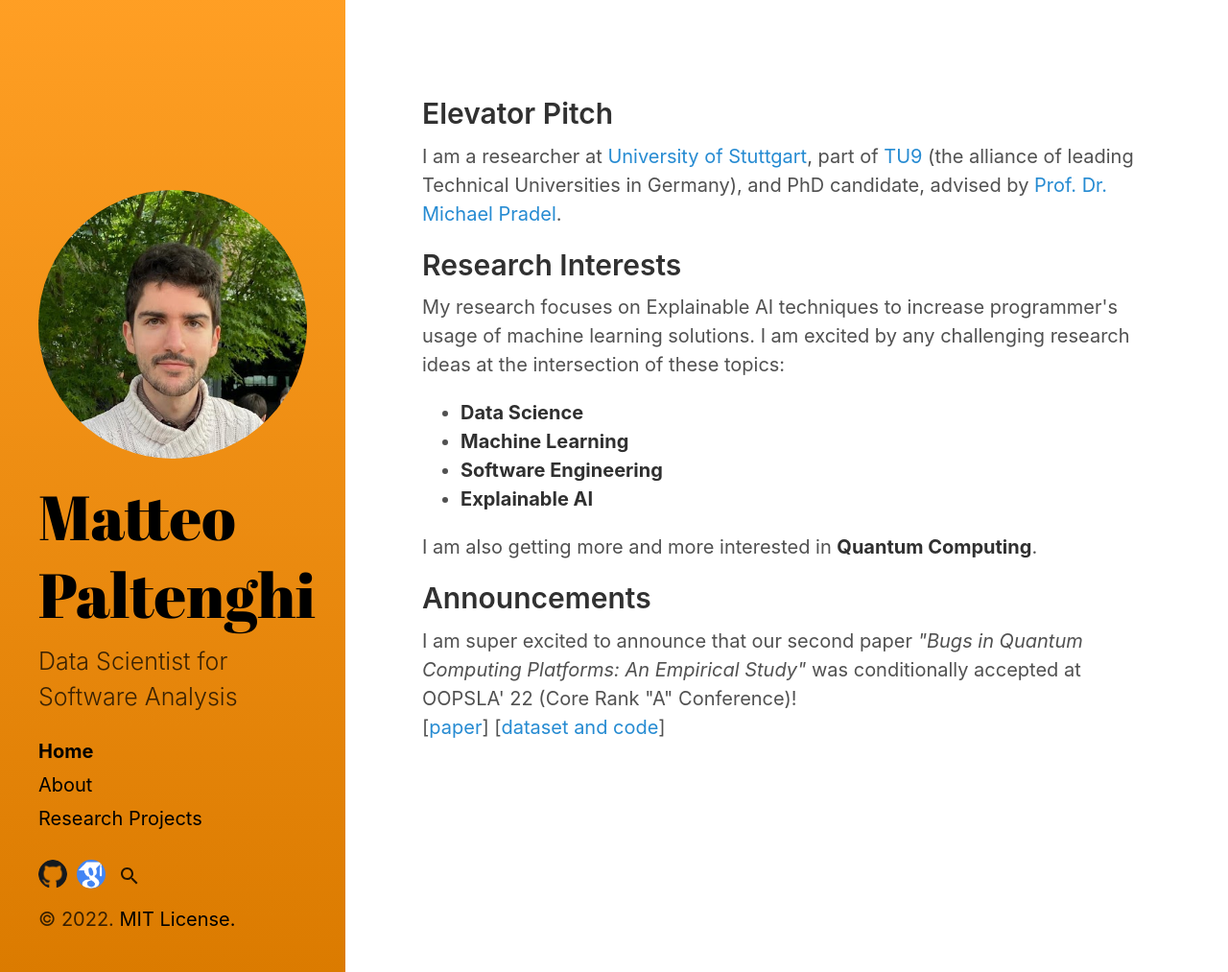
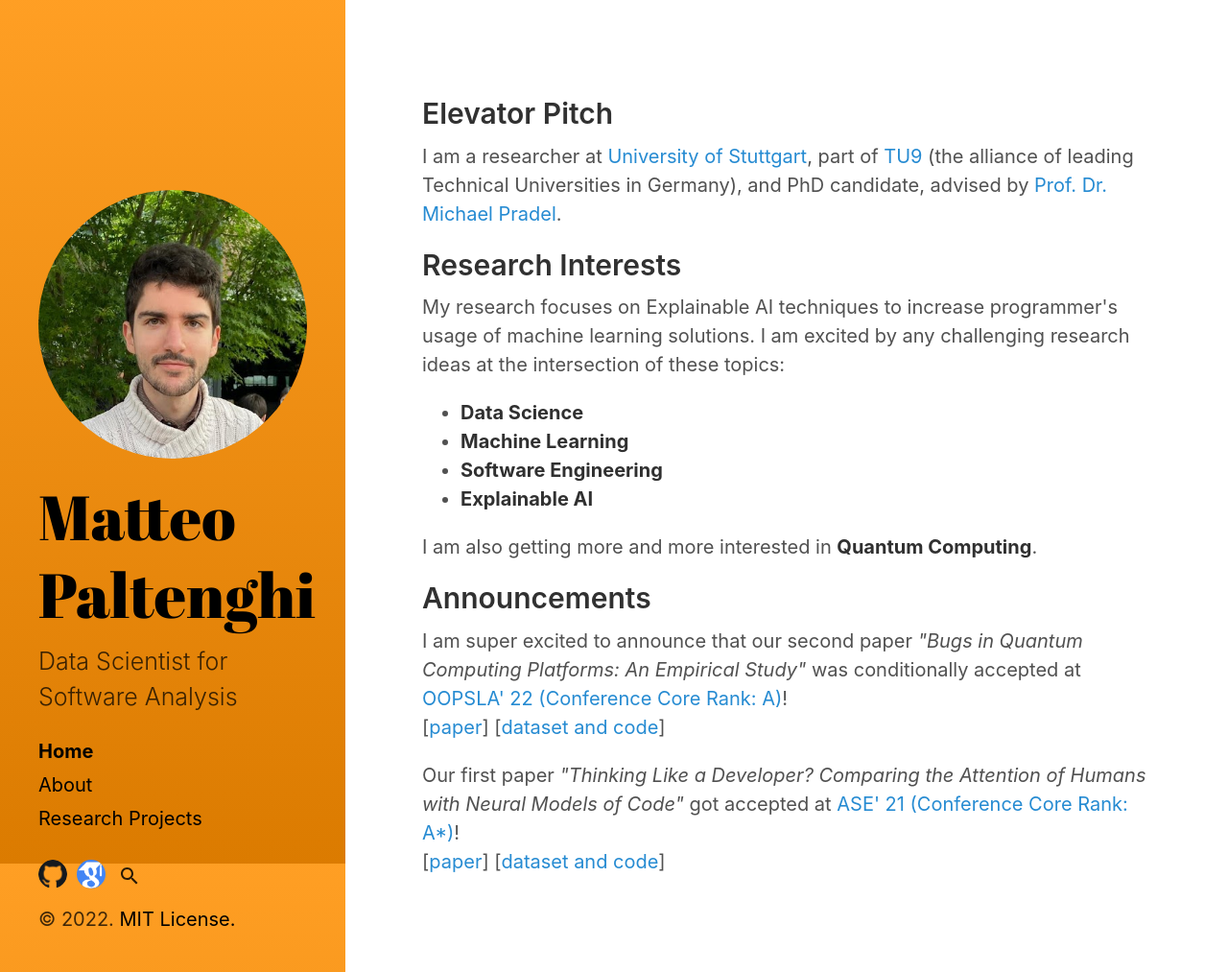
Before and after one commit to MattePalte/mattepalte.github.io, a Jekyll site: the page built from index.html, in a window 1280 px wide and 1013 px high. Shown: the whole window at 96% size. Built offline with Jekyll 4.4.1, drawn with Linux system fonts in a browser that asks for light colours.

Commit message:
bot ase and oopsla on homepage

```diff
--- a/index.html
+++ b/index.html
@@ -25,6 +25,9 @@ title: Home
 </p>
 
 <h2>Announcements</h2>
-<p>I am super excited to announce that our second paper <i>"Bugs in Quantum Computing Platforms: An Empirical Study"</i> was conditionally accepted at OOPSLA' 22 (Core Rank "A" Conference)!<br>
+<p>I am super excited to announce that our second paper <i>"Bugs in Quantum Computing Platforms: An Empirical Study"</i> was conditionally accepted at <a href="https://2022.splashcon.org/track/splash-2022-oopsla">OOPSLA' 22 (Conference Core Rank: A)</a>!<br>
 [<a href="https://arxiv.org/abs/2110.14560">paper</a>]
 [<a href="https://github.com/MattePalte/Bugs-Quantum-Computing-Platforms/">dataset and code</a>]
+<p>Our first paper <i>"Thinking Like a Developer? Comparing the Attention of Humans with Neural Models of Code"</i> got accepted at <a href="https://conf.researchr.org/track/ase-2021/ase-2021-papers">ASE' 21 (Conference Core Rank: A*)</a>!</br>
+[<a href="https://software-lab.org/publications/ase2021.pdf">paper</a>]
+[<a href="https://github.com/MattePalte/thinking-like-a-developer">dataset and code</a>]
```
